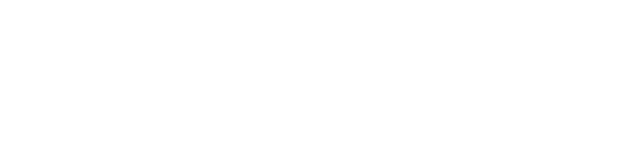
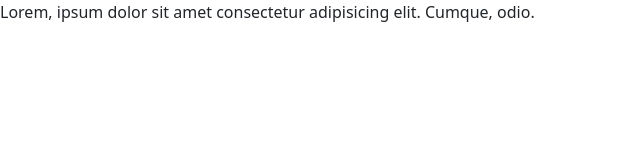
Before and after one commit to Alexis-Peralta/CSS, a plain HTML site: page utilgrid.html in a window 1280 px wide. Shown: the whole page, without its empty margins (0-640 px from the left). Drawn offline with Linux system fonts and the light colour scheme.

Commit message:
nuevo commit

```diff
--- a/utilgrid.html
+++ b/utilgrid.html
@@ -8,6 +8,7 @@
     <title>Document</title>
 </head>
 <body>
+    <p>Lorem, ipsum dolor sit amet consectetur adipisicing elit. Cumque, odio.</p>
 
 
     <script src="js/bootstrap.bundle.min.js"></script>
```
